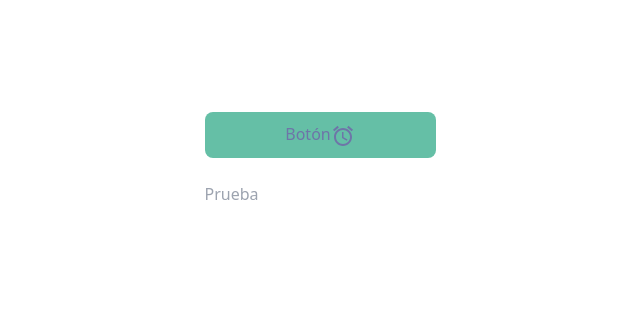
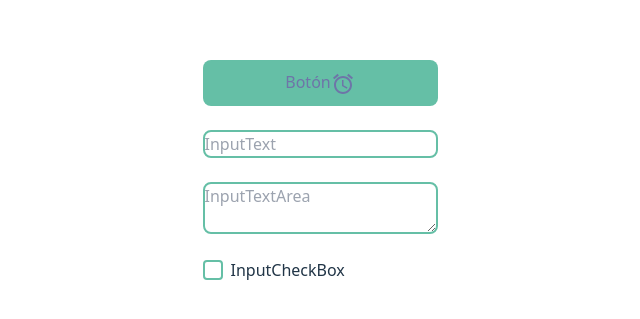
Before and after one commit to DevAngelCrow/desing_system, a React (Vite) app: page / in a window 1280 px wide. Shown: the part 229-548 px from the top of the page, without its empty margins (320-960 px from the left). Built offline with nearby package versions, Linux system fonts and the light colour scheme.

Commit message:
20250516

```diff
--- a/src/components/inputs/InputCheckBox.tsx
+++ b/src/components/inputs/InputCheckBox.tsx
@@ -0,0 +1,20 @@
+import React from "react";
+import type { InputCheckBoxProps } from "../../interface/InputCheckBox.interface";
+
+const InputCheckBox: React.FC<InputCheckBoxProps> = ({ label, className }) => {
+
+    className = "w-5 h-5 rounded border-2 border-secondary peer-checked:bg-secondary peer-checked:border-primary grid place-items-center transition";
+    return (
+        <label className="inline-flex items-center">
+            <input className="hidden peer" type="checkbox" />
+            <div className={`${className} peer-checked:hidden mr-2`} ></div>
+            <div className={`${className} mr-2 hidden peer-checked:grid`}>
+                <svg className="w-3 h-3 text-primary" fill="none" stroke="currentColor" strokeWidth="3" viewBox="0 0 24 24">
+                    <path d="M5 13l4 4L19 7" strokeLinecap="round" strokeLinejoin="round" />
+                </svg>
+            </div>{label}
+        </label>
+    );
+}
+
+export default InputCheckBox;
--- a/src/components/inputs/InputText.tsx
+++ b/src/components/inputs/InputText.tsx
@@ -3,11 +3,12 @@ import type { InputTextProps } from "../../interface/InputText.interface";
 
 
 const InputText : React.FC<InputTextProps> = ({label, className, outline}) => {
+    console.log(outline, "outline")
     if(outline){
-        className = `${className} outline-1`
+        className = `${className} outline-1 border-2 rounded-lg border-secondary focus:border-primary focus:outline-primary`
     }
     return (
-        <input className={`${className}`} type="text" placeholder={label} />
+        <input className={`${className} `} type="text" placeholder={label} />
     );
 }
 
--- a/src/components/inputs/InputTextArea.tsx
+++ b/src/components/inputs/InputTextArea.tsx
@@ -0,0 +1,13 @@
+import React from "react";
+import type { InputTextAreaProps } from "../../interface/InputTextArea.interface";
+
+const InputTextArea: React.FC<InputTextAreaProps> = ({ label, className, outline }) => {
+    if (outline) {
+        className = `${className} outline-1 border-2 rounded-lg border-secondary focus:border-primary focus:outline-primary`
+    }
+
+    return (
+        <textarea className={`${className}`} placeholder={label} />);
+}
+
+export default InputTextArea;
--- a/storybook/App.tsx
+++ b/storybook/App.tsx
@@ -2,6 +2,8 @@
 import './App.css'
 import Button from "../src/components/buttons/Button";
 import InputText from "../src/components/inputs/InputText";
+import InputTextArea from "../src/components/inputs/InputTextArea";
+import InputCheckBox from "../src/components/inputs/InputCheckBox";
 function App() {
 
   return (
@@ -10,8 +12,11 @@ function App() {
         <Button className="bg-secondary text-primary" label="Botón" icon={{ name: "Alarm", position: "right" }}
           onClick={() => console.log("onClick")} />
           <br></br>
-        <InputText outline label='Prueba' />
+        <InputText outline label='InputText' />
         <br></br>
+        <InputTextArea label='InputTextArea' outline />
+        <br></br>
+        <InputCheckBox label='InputCheckBox' />
       </div>
     </>
   )
```
Also changed, not shown: src/interface/InputCheckBox.interface.ts (added, +11 -0 lines), src/interface/InputTextArea.interface.ts (added, +15 -0 lines).
